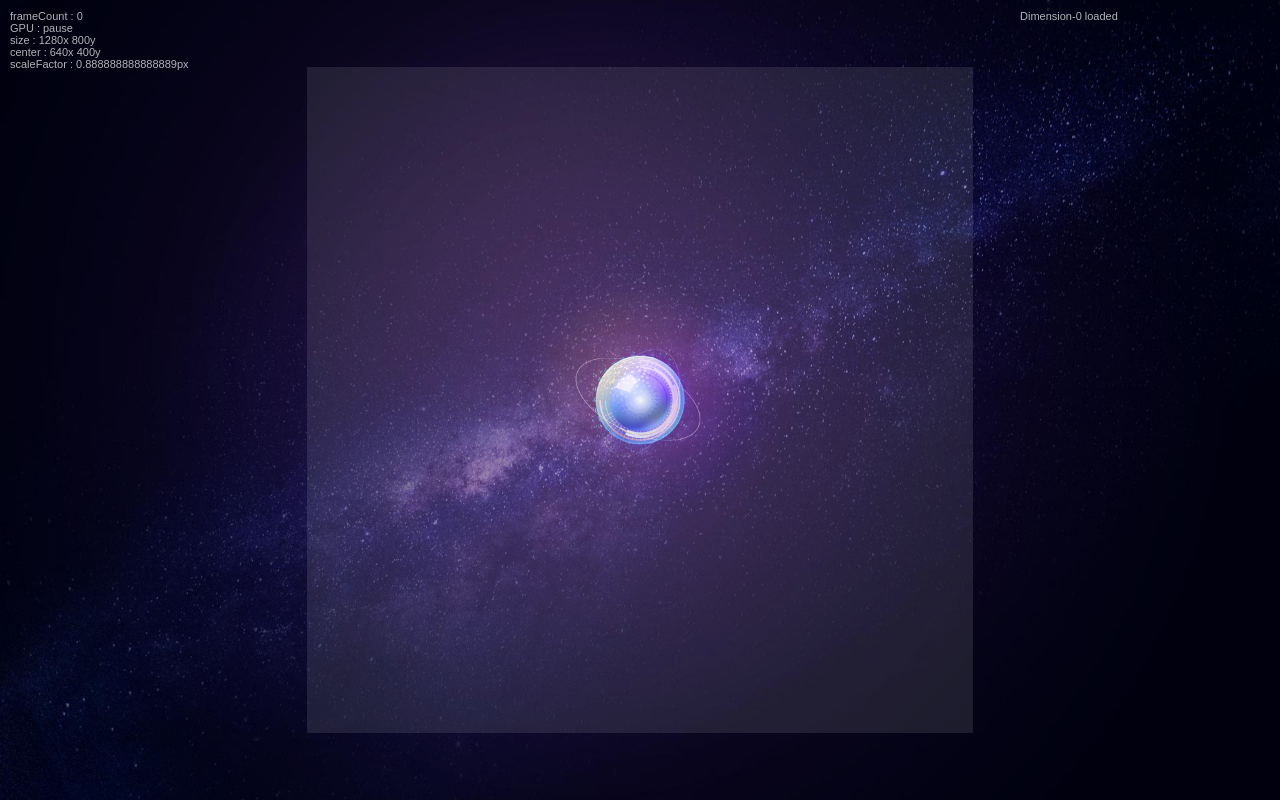
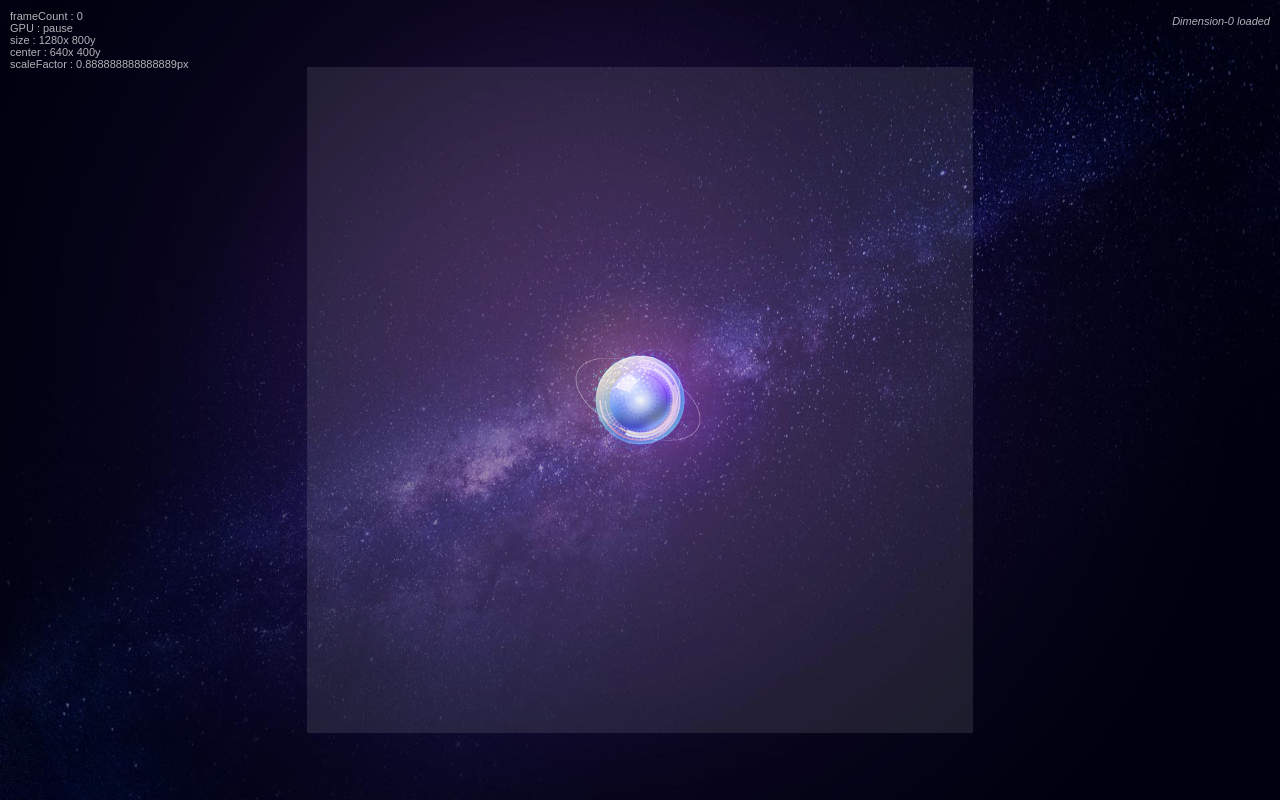
Before and after one commit to Eliepse/BAIDU-Galaxy, a plain HTML site: page index.html in a window 1280 px wide. Drawn offline with Linux system fonts and the light colour scheme.

Commit message:
Better Logs display

```diff
--- a/index.html
+++ b/index.html
@@ -14,6 +14,7 @@
 		<ul id="debug"></ul>
 		<ul id="log">
 			<p id="tLog"></p>
+			<div id="logs"></div>
 		</ul>
 
 		<table width="100%" height="100%" id="solar_system_table">
--- a/src/css/style.css
+++ b/src/css/style.css
@@ -79,8 +79,11 @@ body {
 #log {
 
 	right: 0px; top: 0px;
+
 	width: 250px;
 	height: 150px;
+
+	text-align: right;
 
 }
 
@@ -93,3 +96,11 @@ body {
 	background: rgba(255,255,255,0.1);
 
 }
+
+#tLog {
+
+	font-style: italic;
+	margin-top: 5px;
+	margin-bottom: 10px;
+
+}
```
